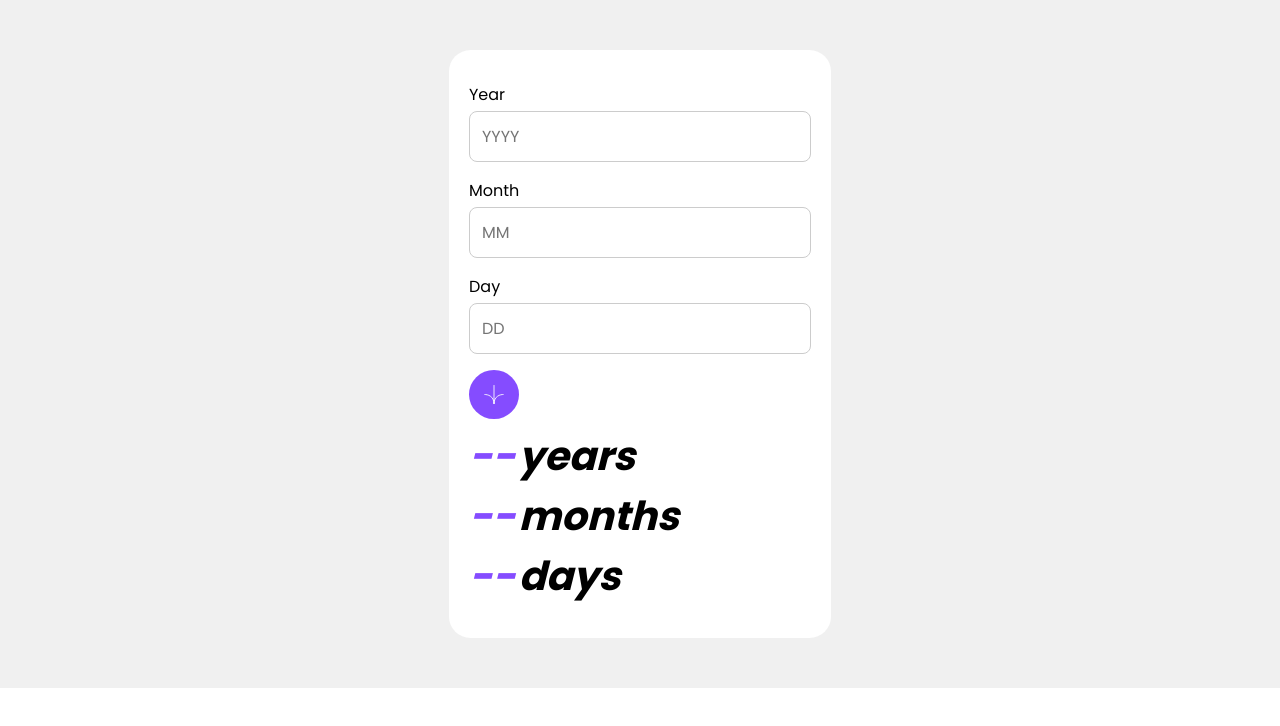
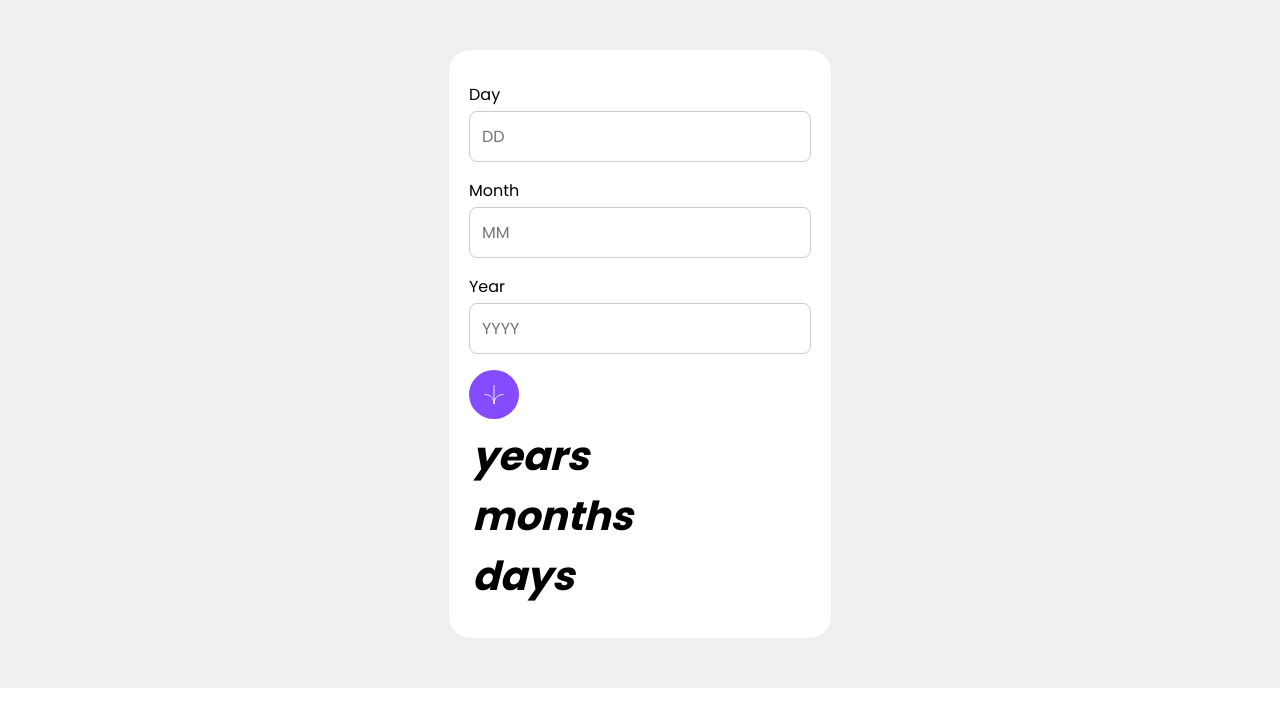
Before and after one commit to realitystevens/age-calculator, a plain HTML site: page index.html in a window 1280 px wide. Drawn offline with Linux system fonts and the light colour scheme.

Commit message:
update: arranged layout for UI styling and JS scripting

```diff
--- a/index.html
+++ b/index.html
@@ -8,8 +8,8 @@
     <meta property="og:description" content="Calculate your age easily with the Age Calculator tool">
     <meta property="og:type" content="website">
     <meta property="og:url" content="https://realitystevens.github.io/age-calculator">
-    <title>Age Calculator</title>
-    <link rel="icon" type="image/png" sizes="32x32" href="/images/favicon-32x32.png">
+    <title>Age Calculator | FrontendMentor Challenge</title>
+    <link rel="icon" type="image/png" sizes="32x32" href="images/favicon-32x32.png">
     <link rel="stylesheet" href="style.css">
     <link rel="preconnect" href="https://fonts.googleapis.com">
     <link rel="preconnect" href="https://fonts.gstatic.com" crossorigin>
@@ -22,29 +22,28 @@
             <div class="wrapper">
                 <form class="date_input" method="POST">
                     <div class="date_input_field__container">
-                        <label class="input_label" for="year">Year</label>
-                        <input class="input_field" type="text" name="year" id="year_input_field" placeholder="YYYY" autocomplete="off">
-                        <small id="year_error_field"></small>
+                        <label class="input_label" for="day" id="day_input_label">Day</label>
+                        <input class="input_field" type="number" name="day" id="day_input_field" placeholder="DD" autocomplete="off">
+                        <small class="error_field" id="day_error_field"></small>
                     </div>
                     <div class="date_input_field__container">
-                        <label class="input_label" for="month">Month</label>
-                        <input class="input_field" type="text" name="month" id="month_input_field" placeholder="MM" autocomplete="off">
-                        <small id="month_error_field"></small>
+                        <label class="input_label" for="month" id="month_input_label">Month</label>
+                        <input class="input_field" type="number" name="month" id="month_input_field" placeholder="MM" autocomplete="off">
+                        <small class="error_field" id="month_error_field"></small>
                     </div>
                     <div class="date_input_field__container">
-                        <label class="input_label" for="day">Day</label>
-                        <input class="input_field" type="text" name="day" id="day_input_field" placeholder="DD" autocomplete="off">
-                        <small id="day_error_field"></small>
+                        <label class="input_label" for="year" id="year_input_label">Year</label>
+                        <input class="input_field" type="number" name="year" id="year_input_field" placeholder="YYYY" autocomplete="off">
+                        <small class="error_field" id="year_error_field"></small>
                     </div>
-
                 </form>
                 <div class="divider__container">
                     <img class="arrow_down__icon" src="images/icon-arrow.svg" alt="arrow-down">
                 </div>
                 <div class="result__container">
-                    <p class="year_result result"><span class="purple_text" id="year_result_field">--</span>years</p>
-                    <p class="months_result result"><span class="purple_text" id="month_result_field">--</span>months</p>
-                    <p class="days_result result"><span class="purple_text" id="day_result_field">--</span>days</p>
+                    <p class="year_result result"><span class="purple_text" id="year_result_field"></span>years</p>
+                    <p class="months_result result"><span class="purple_text" id="month_result_field"></span>months</p>
+                    <p class="days_result result"><span class="purple_text" id="day_result_field"></span>days</p>
                 </div>
             </div>
         </div>
```
